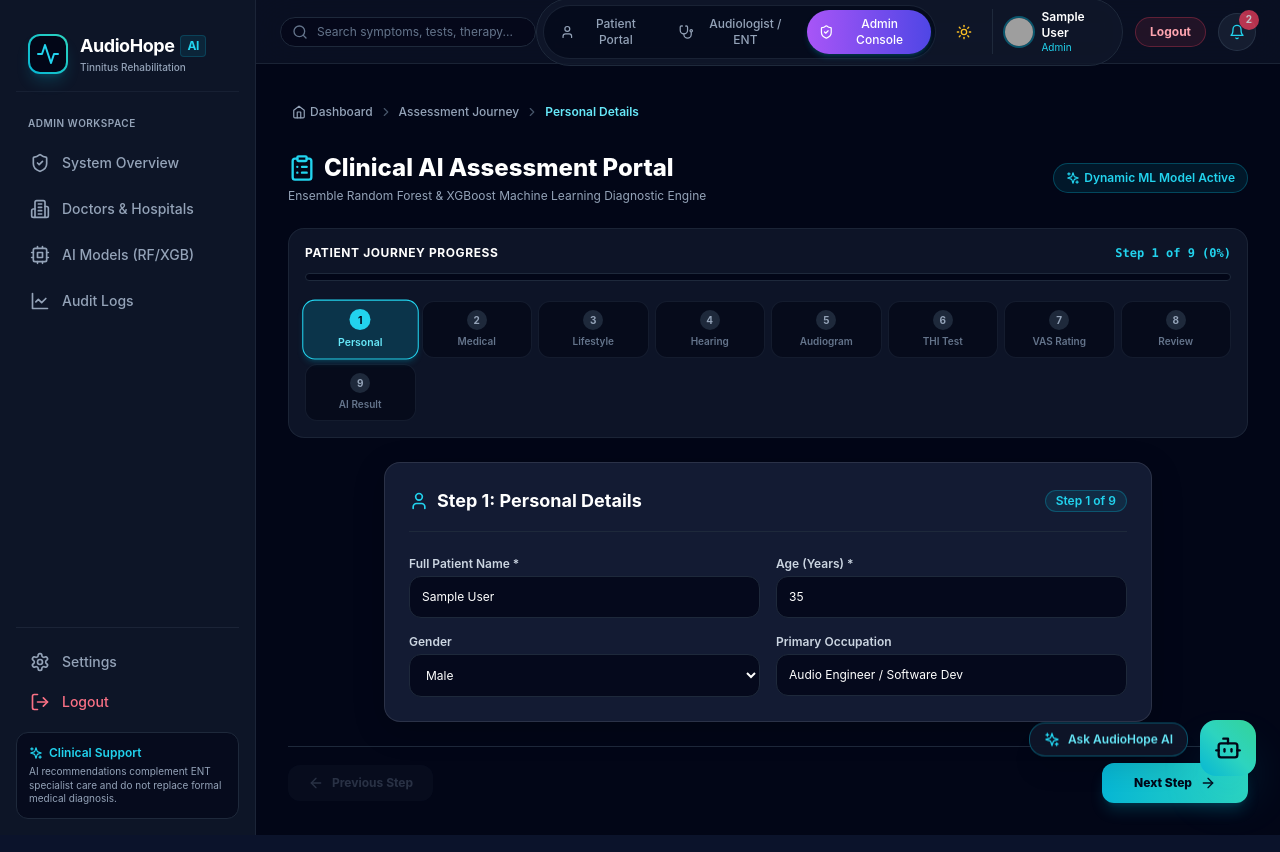
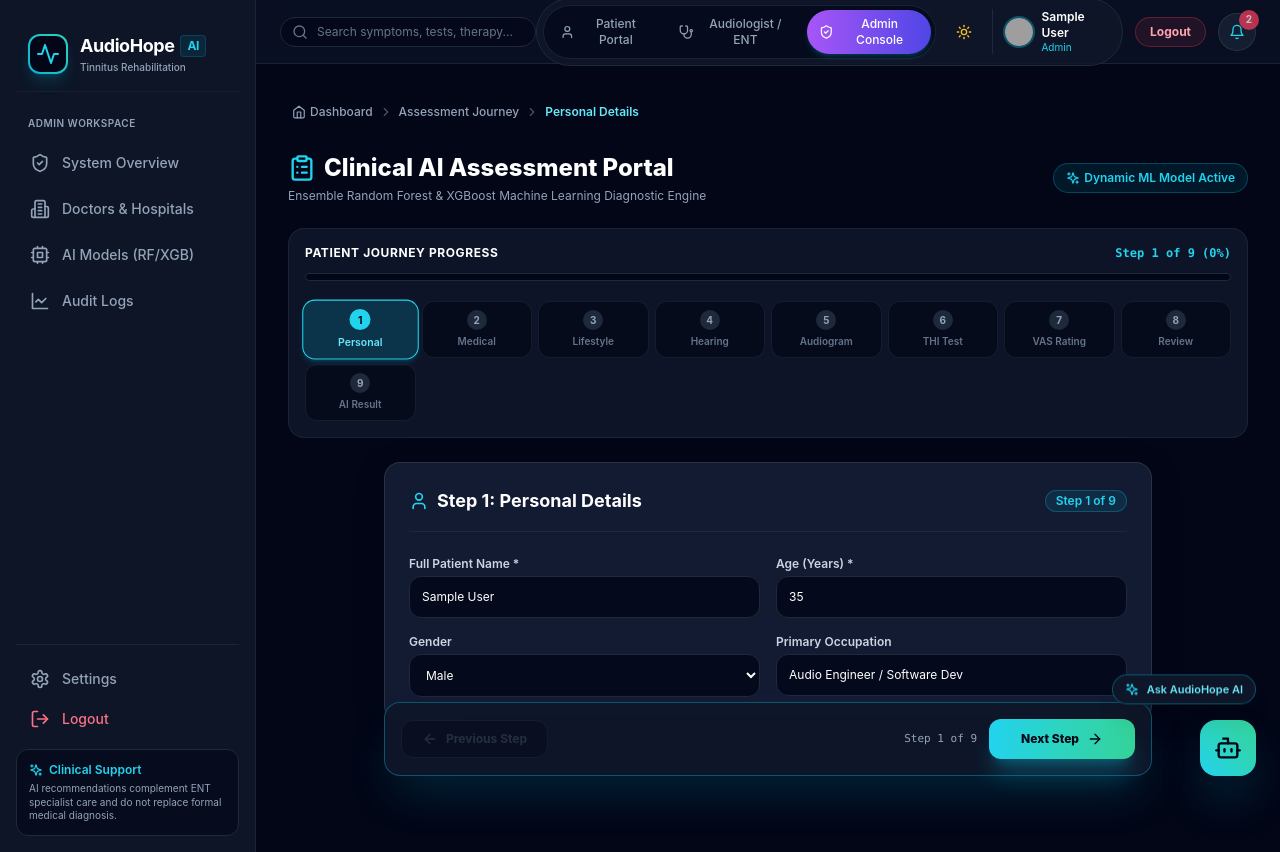
Before and after one commit to lakshanasri30-agal/Audiohope-AI, a Next.js app: page /assessment in a window 1280 px wide. Built offline with nearby package versions, Linux system fonts and the light colour scheme; sample sign-in values are in the browser's storage; grey boxes are pictures that could not be loaded.

Commit message:
Fix Assessment wizard bottom navigation bar visibility with sticky glassmorphic controls

```diff
--- a/app/assessment/page.tsx
+++ b/app/assessment/page.tsx
@@ -728,27 +728,33 @@ export default function DynamicAIAssessmentPage() {
             </div>
           )}
 
-          {/* Bottom Journey Navigation Bar */}
+          {/* Bottom Journey Navigation Bar (Sticky Glassmorphic Bar) */}
           {currentStep < 9 && (
-            <div className="flex items-center justify-between pt-4 border-t border-slate-800">
+            <div className="sticky bottom-6 z-30 bg-slate-900/95 border border-cyan-500/40 p-4 rounded-2xl backdrop-blur-2xl shadow-2xl flex items-center justify-between max-w-3xl mx-auto shadow-cyan-500/20 my-4">
               <button
                 onClick={handlePrev}
                 disabled={currentStep === 1}
                 className={`px-5 py-2.5 rounded-xl font-bold text-xs flex items-center gap-2 transition-all ${
                   currentStep === 1
-                    ? 'opacity-40 cursor-not-allowed bg-slate-900 text-slate-500'
-                    : 'bg-slate-900 border border-slate-800 text-slate-200 hover:bg-slate-800'
+                    ? 'opacity-40 cursor-not-allowed bg-slate-950 text-slate-600 border border-slate-800'
+                    : 'bg-slate-900 border border-slate-700 text-slate-200 hover:bg-slate-800'
                 }`}
               >
                 <ArrowLeft className="w-4 h-4" /> Previous Step
               </button>
 
-              <button
-                onClick={handleNext}
-                className="px-8 py-3 rounded-xl bg-gradient-to-r from-cyan-500 to-teal-400 text-slate-950 font-extrabold text-xs shadow-lg shadow-cyan-500/20 hover:opacity-95 transition-all flex items-center gap-2"
-              >
-                {currentStep === 8 ? 'Generate AI Assessment' : 'Next Step'} <ArrowRight className="w-4 h-4" />
-              </button>
+              <div className="flex items-center gap-3">
+                <span className="text-[11px] text-slate-400 font-mono hidden sm:inline">
+                  Step {currentStep} of 9
+                </span>
+
+                <button
+                  onClick={handleNext}
+                  className="px-8 py-3 rounded-xl bg-gradient-to-r from-cyan-400 via-teal-400 to-emerald-400 text-slate-950 font-extrabold text-xs shadow-xl shadow-cyan-500/30 hover:opacity-95 hover:scale-105 transition-all flex items-center gap-2"
+                >
+                  {currentStep === 8 ? 'Generate AI Assessment' : 'Next Step'} <ArrowRight className="w-4 h-4" />
+                </button>
+              </div>
             </div>
           )}
         </main>
--- a/components/chat/AIChatbotModal.tsx
+++ b/components/chat/AIChatbotModal.tsx
@@ -146,10 +146,10 @@ export const AIChatbotModal: React.FC = () => {
   return (
     <>
       {/* Floating Chat Trigger Button (Bottom-Right) */}
-      <div className="fixed bottom-6 right-6 z-50 flex items-center gap-3">
+      <div className="fixed bottom-6 right-6 z-40 flex flex-col items-end gap-2">
         {!isOpen && (
-          <div className="hidden sm:flex items-center gap-2 bg-slate-900/90 border border-cyan-500/40 px-3.5 py-2 rounded-2xl shadow-xl backdrop-blur-md text-xs font-semibold text-cyan-300 animate-bounce">
-            <Sparkles className="w-4 h-4 text-cyan-400" />
+          <div className="hidden sm:flex items-center gap-2 bg-slate-900/95 border border-cyan-500/40 px-3 py-1.5 rounded-2xl shadow-xl backdrop-blur-md text-[11px] font-semibold text-cyan-300 animate-bounce">
+            <Sparkles className="w-3.5 h-3.5 text-cyan-400" />
             <span>Ask AudioHope AI</span>
           </div>
         )}
@@ -159,7 +159,7 @@ export const AIChatbotModal: React.FC = () => {
           className={`w-14 h-14 rounded-2xl flex items-center justify-center shadow-2xl transition-all duration-300 ${
             isOpen
               ? 'bg-slate-800 text-slate-300 border border-slate-700 hover:bg-slate-700'
-              : 'bg-gradient-to-tr from-cyan-500 via-teal-400 to-emerald-400 text-slate-950 shadow-cyan-500/30 hover:scale-110'
+              : 'bg-gradient-to-tr from-cyan-400 via-teal-400 to-emerald-400 text-slate-950 shadow-cyan-500/40 hover:scale-110'
           }`}
           title={isOpen ? 'Close Chatbot' : 'Open AudioHope AI Health Assistant'}
           aria-label={isOpen ? 'Close Chatbot' : 'Open AudioHope AI Health Assistant'}
```
Also changed, not shown: 1 other file (tests, documents, lock files or other folders).
